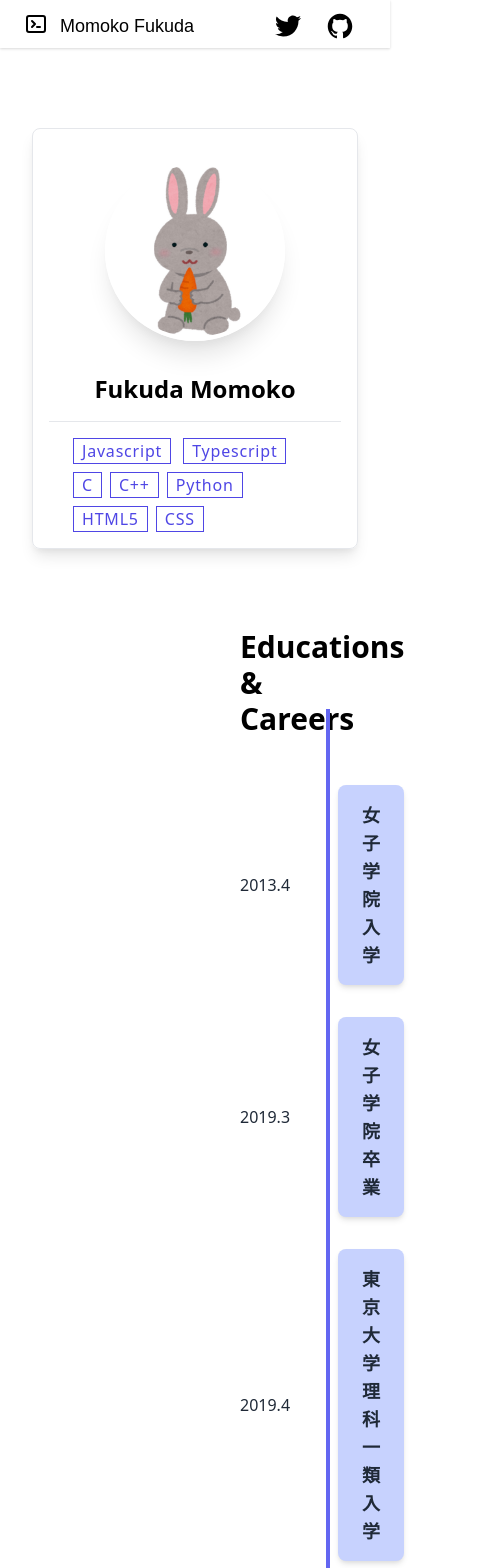
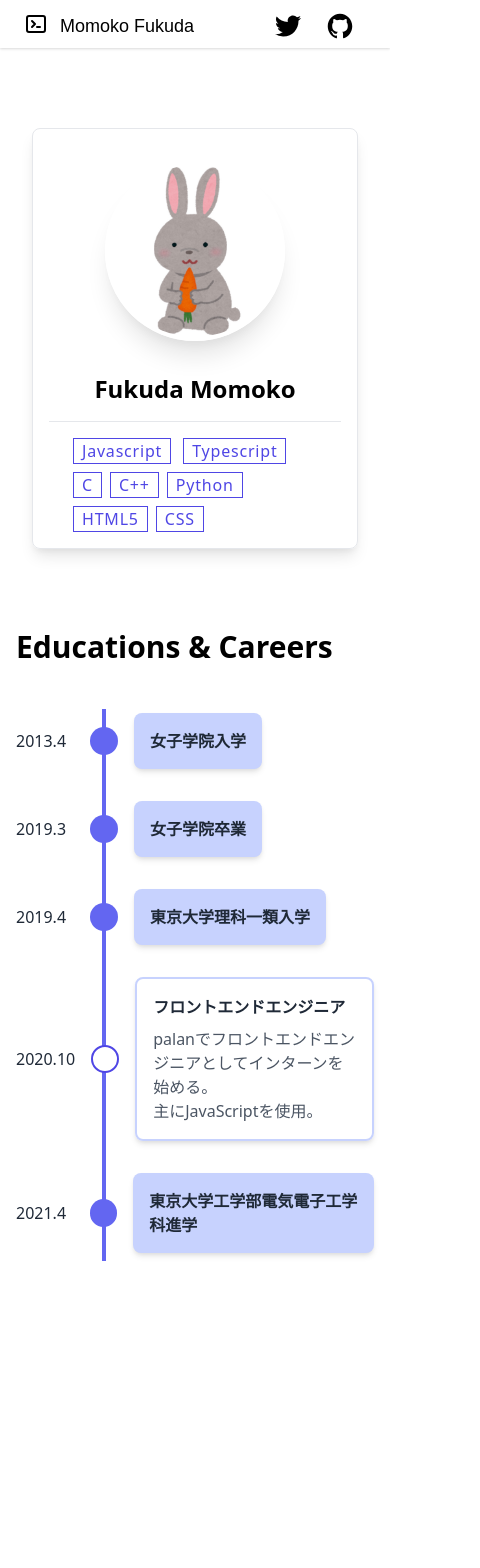
Before and after one commit to wtrgjadmw/my_portfolio, a Next.js app: page / in a window 390 px wide. Shown: the top 1568 px of the page, 480 px wide, since content can reach past the window. After the commit the page ends 1365 px from the top, so only its background shows below. Built offline with nearby package versions, Linux system fonts and the light colour scheme.

Commit message:
Educationレスポンシブ対応

```diff
--- a/components/Education.tsx
+++ b/components/Education.tsx
@@ -1,38 +1,40 @@
 export const Education = () => {
   return(
-    <div className="px-60 pb-20 relative">
-      <div className="border-2 h-3/4 absolute left-80 mx-1.5 top-20 border-indigo-500 z-0"></div>
+    <div className="flex justify-center items-center">
+      <div className="px-4 md:w-2/3 pb-20 relative">
+        <div className="border-2 h-3/4 absolute left-24 mx-1.5 top-20 border-indigo-500 z-0"></div>
         <h1 className="text-3xl font-bold pb-12">Educations & Careers</h1>
         <ul className="text-gray-800">
           <li className="flex items-center pb-8">
             <div className="pr-6">2013.4</div>
-          <div className="bg-indigo-500 w-7 h-7 rounded-full mr-6"></div>
-          <div className="bg-indigo-200 rounded-lg shadow-md px-6 py-4 text-lg font-semibold">女子学院入学</div>
+            <div className="bg-indigo-500 w-7 h-7 rounded-full md:mr-6 mr-4"></div>
+            <div className="bg-indigo-200 rounded-lg shadow-md md:px-6 px-4 py-4 md:text-lg font-semibold">女子学院入学</div>
           </li>
           <li className="flex items-center pb-8">
             <div className="pr-6">2019.3</div>
-          <div className="bg-indigo-500 w-7 h-7 rounded-full mr-6"></div>
-          <div className="bg-indigo-200 rounded-lg shadow-md px-6 py-4 text-lg font-semibold">女子学院卒業</div>
+            <div className="bg-indigo-500 w-7 h-7 rounded-full md:mr-6 mr-4"></div>
+            <div className="bg-indigo-200 rounded-lg shadow-md md:px-6 px-4 py-4 md:text-lg font-semibold">女子学院卒業</div>
           </li>
           <li className="flex items-center pb-8">
             <div className="pr-6">2019.4</div>
-          <div className="bg-indigo-500 w-7 h-7 rounded-full mr-6"></div>
-          <div className="bg-indigo-200 rounded-lg shadow-md px-6 py-4 text-lg font-semibold">東京大学理科一類入学</div>
+            <div className="bg-indigo-500 w-7 h-7 rounded-full md:mr-6 mr-4"></div>
+            <div className="bg-indigo-200 rounded-lg shadow-md md:px-6 px-4 py-4 md:text-lg font-semibold">東京大学理科一類入学</div>
           </li>
           <li className="flex items-center pb-8">
             <div className="pr-4">2020.10</div>
-          <div className="border-indigo-600 border-2 bg-white w-7 h-7 rounded-full mr-6 z-10"></div>
-          <div className="border-indigo-200 border-2 rounded-lg shadow-md px-6 py-4 ">
-            <h2 className="text-lg font-semibold pb-2">フロントエンドエンジニア</h2>
+            <div className="border-indigo-600 border-2 bg-white w-7 h-7 rounded-full pr-6 z-10"></div>
+            <div className="border-indigo-200 border-2 rounded-lg shadow-md md:px-6 px-4 py-4 md:ml-6 ml-4">
+              <h2 className="md:text-lg font-semibold pb-2">フロントエンドエンジニア</h2>
               <div className="text-gray-600">palanでフロントエンドエンジニアとしてインターンを始める。<br/>主にJavaScriptを使用。</div>
             </div>
           </li>
           <li className="flex items-center pb-8">
             <div className="pr-6">2021.4</div>
-          <div className="bg-indigo-500 w-7 h-7 rounded-full mr-6"></div>
-          <div className="bg-indigo-200 rounded-lg shadow-md px-6 py-4 text-lg font-semibold">東京大学工学部電気電子工学科進学</div>
+            <div className="bg-indigo-500 w-7 h-7 rounded-full pr-6"></div>
+            <div className="bg-indigo-200 rounded-lg shadow-md md:px-6 px-4 py-4 md:text-lg font-semibold md:ml-6 ml-4">東京大学工学部電気電子工学科進学</div>
           </li>
         </ul>
       </div>
+    </div>
   )
 }
```
Lines whose indentation alone changed are shown as unchanged.
